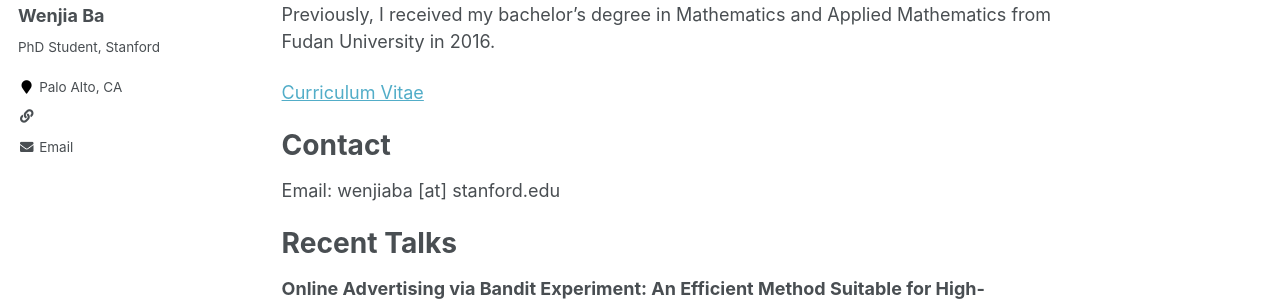
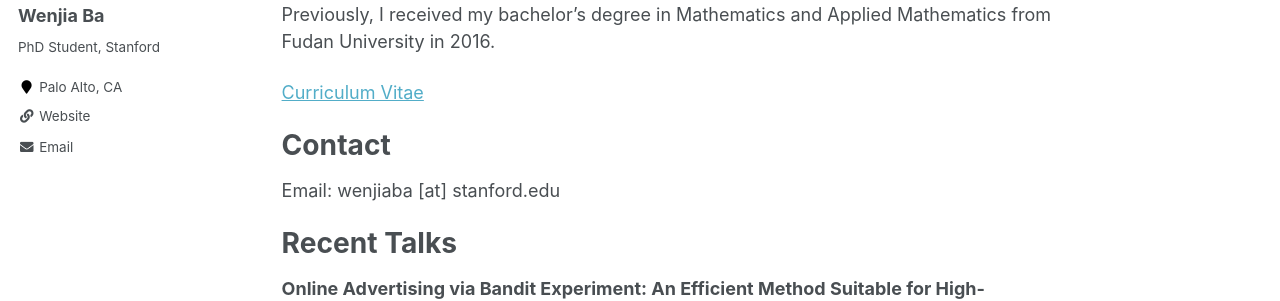
Before and after one commit to wenjiaba/wenjiaba.github.io, a Jekyll site: the page built from _pages/about.md, in a window 1280 px wide. Shown: the part 364-665 px from the top of the page. Built offline with Jekyll 4.4.1, drawn with Linux system fonts in a browser that asks for light colours.

Commit message:
Update author-profile.html

```diff
--- a/_includes/author-profile.html
+++ b/_includes/author-profile.html
@@ -29,7 +29,7 @@
         <li><i class="fa fa-fw fa-map-marker" aria-hidden="true"></i> {{ author.employer }}</li>
       {% endif %}
       {% if author.cv %}
-        <li><a href="{{ author.cv }}"><i class="fas fa-fw fa-link" aria-hidden="true"></i> {{ site.data.ui-text[Curriculum Vitae].website_label | "Curriculum Vitae" }}</a></li>
+        <li><a href="{{ author.cv }}"><i class="fas fa-fw fa-link" aria-hidden="true"></i> {{ site.data.ui-text[site.locale].website_label | default: "Website" }}</a></li>
       {% endif %}
       {% if author.uri %}
         <li><a href="{{ author.uri }}"><i class="fas fa-fw fa-link" aria-hidden="true"></i> {{ site.data.ui-text[site.locale].website_label | default: "Website" }}</a></li>
```
